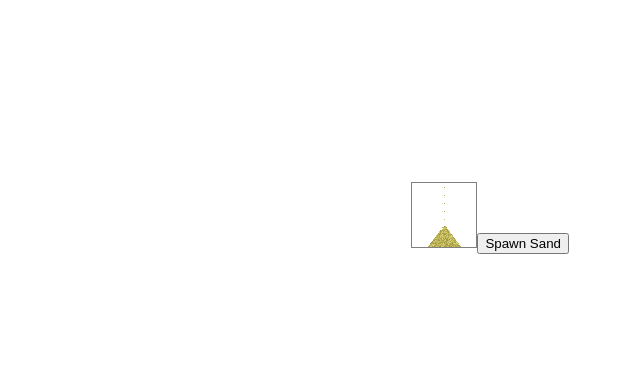
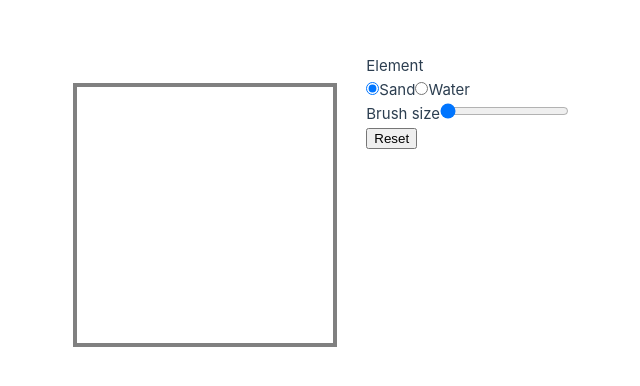
Before and after one commit to junrainlim/honyakconjac, a Vue app: page / in a window 1280 px wide. Shown: the part 182-568 px from the top of the page, without its empty margins (71-711 px from the left). Built offline with nearby package versions, Linux system fonts and the light colour scheme.

Commit message:
Implemented basic sandbox features
Implemented ability to paint elements using the mouse, with varying (square) brush sizes, and a reset button.
fill() no longer replaces existing non-air elements.

```diff
--- a/src/App.vue
+++ b/src/App.vue
@@ -1,12 +1,24 @@
 <script setup lang="ts">
 import * as CA from './components/cellularAutomata/CellularAutomata';
+import { Air } from './components/cellularAutomata/elements/Air';
 import { Sand } from './components/cellularAutomata/elements/Sand';
+import { Water } from './components/cellularAutomata/elements/Water';
 
 const CAWidth = 64;
 const CAHeight = 64;
+// Scale factor for CA to be scaled in the canvas element.
+const canvasScale = 4;
+// Additional margin to compensate for scaled canvas element.
+const marginHorizontal = (CAWidth * 2).toString() + 'px';
+const marginVertical = (CAHeight * 2).toString() + 'px';
 
-const c = new CA.CellularMatrix(CAWidth, CAHeight);
+let c: CA.CellularMatrix;
 
+const initialiseCA = () => {
+  c = new CA.CellularMatrix(CAWidth, CAHeight);
+};
+
+// Renders the CA to the canvas.
 const render = () => {
   let canvas = document.getElementById('ca-canvas') as HTMLCanvasElement;
   let ctx = canvas.getContext('2d')!;
@@ -15,31 +27,121 @@ const render = () => {
 
 // Main game tick loop.
 const tick = () => {
+  if (currentlyPainting) {
+    paint();
+  }
   c.tick();
   render();
 };
 
-// Debugging
-const spawnSand = () => {
-  c.fill(new Sand(), CAWidth / 2 - 1, 0, CAWidth /2 + 2, 2);
+// Coordinates of the mouse cursor, to be updated constantly
+let mouseX = 0;
+let mouseY = 0;
+
+// Updates the stored mouse position.
+const updateMouseCoordinates = (e: MouseEvent) => {
+  mouseX = e.offsetX;
+  mouseY = e.offsetY;
+};
+// Element to paint with.
+let paintElement = Sand;
+
+// Size of brush to paint with, as a string
+let brushSizeString = '1';
+
+// Size of brush to paint with, as a number.
+const getBrushSize = () => parseInt(brushSizeString);
+
+// True if currently painting, false otherwise
+let currentlyPainting = false;
+
+// Toggle the painting state.
+const togglePainting = () => {
+  currentlyPainting = !currentlyPainting;
 };
 
+// Paint a location with an element.
+const paint = () => {
+  console.log(brushSizeString, getBrushSize, mouseX, mouseY);
+  // console.log(mouseX + brushSize, mouseY + brushSize);
+  c.fill(
+    new paintElement(),
+    mouseX,
+    mouseY,
+    mouseX + getBrushSize() - 1,
+    mouseY + getBrushSize() - 1
+  );
+};
+
+// Resets the CA to its initial state.
+const reset = () => {
+  initialiseCA();
+};
+
+// Create and initialise the CA.
+initialiseCA();
 // Start the tick interval.
 setInterval(tick, 10);
 </script>
-
+<style>
+#ca-canvas {
+  scale: v-bind('canvasScale');
+  margin-top: v-bind('marginVertical');
+  margin-bottom: v-bind('marginVertical');
+  margin-left: v-bind('marginHorizontal');
+  margin-right: v-bind('marginHorizontal');
+}
+</style>
 <template>
   <main>
-    <div class="flex-container">
+    <div style="display: flex">
+      <div>
         <canvas
           id="ca-canvas"
           :width="CAWidth"
           :height="CAHeight"
-      style="scale: 1; image-rendering: crisp-edges; border: solid 1px grey;"
+          @mousemove="updateMouseCoordinates"
+          @mousedown="togglePainting"
+          @mouseup="togglePainting"
+          style="image-rendering: crisp-edges; border: solid 1px grey"
         ></canvas>
-    <button @click="spawnSand()">Spawn Sand</button>
       </div>
+      <div>
+        <div>
+          Element
+          <br />
+          <input
+            type="radio"
+            id="choice-sand"
+            name="elementChoice"
+            checked="true"
+            :value="Sand"
+            v-model="paintElement"
+          />
+          <label for="choiceSand">Sand</label>
 
-
+          <input
+            type="radio"
+            id="choice-water"
+            name="elementChoice"
+            :value="Water"
+            v-model="paintElement"
+          />
+          <label for="choiceWater">Water</label>
+        </div>
+        <div>
+          <label>Brush size</label>
+          <input
+            type="range"
+            id="brush-size-selector"
+            name="brushSizeSelector"
+            min="1"
+            max="16"
+            v-model="brushSizeString"
+          />
+        </div>
+        <button @click="reset">Reset</button>
+      </div>
+    </div>
   </main>
 </template>
--- a/src/components/cellularAutomata/CellularAutomata.ts
+++ b/src/components/cellularAutomata/CellularAutomata.ts
@@ -229,12 +229,6 @@ class CellularMatrix {
       for (let y = 0; y < this.height; y += 1) {
         const elementIndex = this.getIndexFromCoords(x, y);
         const element = this.matrix[elementIndex];
-        if (x == this.width / 2 && y == 0) {
-          this.matrixNext[elementIndex] = new Sand();
-        }
-        // if (y == this.height - 1 && element.matterState != MATTER_STATES.SOLID) {
-        //   this.matrixNext[elementIndex] = new Sand();
-        // }
         // Reset the element's falling state.
         element.isFalling = false;
         // If the element is not already at the bottom, try to make it fall.
@@ -283,9 +277,9 @@ class CellularMatrix {
    * Fills an area with an element.
    * @param element Element to fill with.
    * @param startX Starting X coordinate of fill area.
-   * @param startY Starting Y cooordinate of fill area.
-   * @param endY Ending Y cooordinate of fill area.
+   * @param startY Starting Y coordinate of fill area.
    * @param endX Ending X coordinate of fill area.
+   * @param endY Ending Y coordinate of fill area.
    */
   public fill(
     element: CAElement,
@@ -296,7 +290,12 @@ class CellularMatrix {
   ): void {
     for (let i = 0; i < Math.abs(endX - startX) + 1; i += 1) {
       for (let j = 0; j < Math.abs(endY - startY) + 1; j += 1) {
-        this.matrixNext[this.getIndexFromCoords(startX + i, startY + j)] = element;
+        const placePosition = this.getIndexFromCoords(startX + i, startY + j)
+        // Check if a non-gas element already exists there
+        if (this.matrix[placePosition].matterState != MATTER_STATES.GAS) {
+          break;
+        }
+        this.matrixNext[placePosition] = element;
       }
     }
   }
```
Lines whose indentation alone changed are shown as unchanged.
